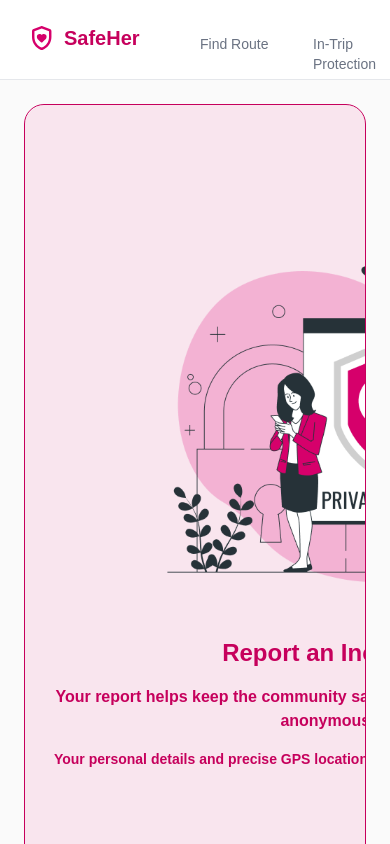
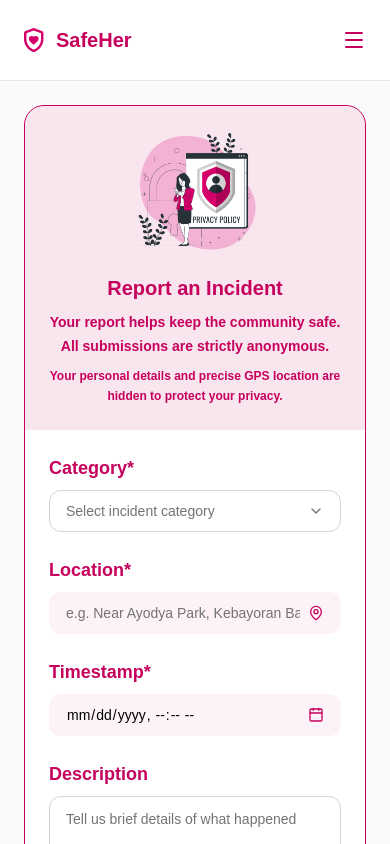
Before and after one commit to muthiariesta/finpro-team10, a Next.js app: page /report/new in a window 390 px wide. Shown: the top 844 px of the page. Built offline with nearby package versions, Linux system fonts and the light colour scheme.

Commit message:
style: make navbar and report pages responsive

```diff
--- a/src/app/report/new/page.tsx
+++ b/src/app/report/new/page.tsx
@@ -153,35 +153,35 @@ export default function NewReportPage() {
   const selectedCategory = CATEGORIES.find(c => c.value === formData.category);
 
   return (
-    <div className="w-full min-h-[calc(100vh-80px)] bg-[#FAFAFA] py-6 px-6">
+    <div className="w-full min-h-[calc(100vh-80px)] bg-[#FAFAFA] py-6 px-6 md:px-20">
       <div className="max-w-7xl mx-auto">
         {/* Main Container */}
-        <div className="w-full bg-white rounded-[20px] border border-pink-700 overflow-hidden flex h-[816px]">
+        <div className="w-full bg-white rounded-[20px] border border-pink-700 overflow-hidden flex flex-col md:flex-row md:h-[816px]">
           {/* Left Side - Illustration & Text */}
-          <div className="w-[605px] bg-pink-700/10 rounded-l-[20px] flex flex-col items-center justify-center flex-shrink-0 p-6">
+          <div className="w-full md:w-[605px] bg-pink-700/10 rounded-t-[20px] md:rounded-t-none md:rounded-l-[20px] flex flex-col items-center justify-center shrink-0 p-6 md:p-8">
             {/* Vector Illustration */}
-            <div className="mb-8">
+            <div className="mb-4 md:mb-8">
               <img
                 src="/assets/vector-report.png"
                 alt="Report Incident Illustration"
-                className="w-[400px] h-[350px] object-contain"
+                className="w-40 h-32 md:w-[400px] md:h-[350px] object-contain"
               />
             </div>
 
             {/* Text Section */}
-            <div className="text-center space-y-4">
-              <h2 className="text-pink-700 text-2xl font-semibold">Report an Incident</h2>
-              <p className="text-pink-700 text-base font-semibold leading-6">
+            <div className="text-center space-y-2 md:space-y-4">
+              <h2 className="text-pink-700 text-xl md:text-2xl font-semibold">Report an Incident</h2>
+              <p className="text-pink-700 text-sm md:text-base font-semibold leading-6">
                 Your report helps keep the community safe. All submissions are strictly anonymous.
               </p>
-              <p className="text-pink-700 text-sm font-semibold leading-5">
+              <p className="text-pink-700 text-xs md:text-sm font-semibold leading-5">
                 Your personal details and precise GPS location are hidden to protect your privacy.
               </p>
             </div>
           </div>
 
           {/* Right Side - Form */}
-          <div className="flex-1 p-8 overflow-y-auto">
+          <div className="flex-1 p-6 md:p-8 overflow-y-auto">
             <form onSubmit={handleSubmit} className="space-y-6">
               {/* Category */}
               <div ref={categoryRef} className="relative">
--- a/src/app/report/page.tsx
+++ b/src/app/report/page.tsx
@@ -24,10 +24,10 @@ export default async function ReportListPage() {
   }));
 
   return (
-    <div className="w-full min-h-[calc(100vh-80px)] bg-[#FAFAFA] py-6 px-6">
+    <div className="w-full min-h-[calc(100vh-80px)] bg-[#FAFAFA] py-6 px-6 md:px-20">
       <div className="max-w-5xl mx-auto">
-        <div className="flex items-center justify-between mb-6">
-          <h1 className="text-pink-700 text-2xl font-semibold">Incident Reports</h1>
+        <div className="flex flex-col sm:flex-row sm:items-center justify-between gap-3 mb-6">
+          <h1 className="text-pink-700 text-xl md:text-2xl font-semibold">Incident Reports</h1>
           <Link
             href="/report/new"
             className="px-5 py-2 bg-pink-700 rounded-xl text-white text-sm font-semibold hover:bg-pink-800 transition-colors flex items-center gap-1.5"
--- a/src/components/Navbar.tsx
+++ b/src/components/Navbar.tsx
@@ -1,79 +1,84 @@
 'use client';
 
+import { useState } from 'react';
 import Image from 'next/image';
 import Link from 'next/link';
 import { usePathname } from 'next/navigation';
+import { Menu, X } from 'lucide-react';
 
 interface NavItem {
   id: string;
   label: string;
   href: string;
-  leftPos: number;
-  width: number;
 }
 
 const navItems: NavItem[] = [
-  { id: 'find-route', label: 'Find Route', href: '/find-route', leftPos: 200, width: 80 },
-  { id: 'in-trip', label: 'In-Trip Protection', href: '/in-trip', leftPos: 313, width: 131 },
-  { id: 'report', label: 'Report Incident', href: '/report', leftPos: 470, width: 112 },
-  { id: 'contacts', label: 'Emergency Contacts', href: '/contacts', leftPos: 614, width: 128 },
+  { id: 'find-route', label: 'Find Route', href: '/find-route' },
+  { id: 'in-trip', label: 'In-Trip Protection', href: '/in-trip' },
+  { id: 'report', label: 'Report Incident', href: '/report' },
+  { id: 'contacts', label: 'Emergency Contacts', href: '/contacts' },
 ];
 
 export default function Navbar() {
   const pathname = usePathname();
+  const [mobileOpen, setMobileOpen] = useState(false);
 
-  const getActiveTab = (): NavItem | null => {
-    const active = navItems.find((item) => pathname === item.href || pathname.startsWith(item.href));
-    return active || null;
-  };
-
-  const activeItem = getActiveTab();
+  const isActive = (item: NavItem) => pathname === item.href || pathname.startsWith(item.href);
 
   return (
-    <nav className="w-full h-20 relative bg-white border-b border-gray-200 overflow-hidden">
+    <nav className="w-full bg-white border-b border-gray-200">
+      <div className="h-20 px-6 md:px-20 flex items-center justify-between">
         {/* Logo */}
-      <Link href="/" className="absolute left-[32px] top-[26px] flex items-center gap-3">
-        <Image
-          src="/assets/logo.svg"
-          alt="SafeHer Logo"
-          width={20}
-          height={24}
-          priority
-        />
-        <span className="text-pink-700 text-xl font-bold leading-5">
-          SafeHer
-        </span>
+        <Link href="/" className="flex items-center gap-3 shrink-0" onClick={() => setMobileOpen(false)}>
+          <Image src="/assets/logo.svg" alt="SafeHer Logo" width={20} height={24} priority />
+          <span className="text-pink-700 text-xl font-bold leading-5">SafeHer</span>
         </Link>
 
-      {/* Navigation Items */}
+        {/* Desktop Navigation */}
+        <div className="hidden md:flex items-center gap-8">
           {navItems.map((item) => (
             <Link
               key={item.id}
               href={item.href}
-          className={`absolute top-[34px] text-sm leading-5 transition-colors ${
-            activeItem?.id === item.id
-              ? 'font-bold text-pink-700'
-              : 'font-medium text-gray-500 hover:text-gray-700'
+              className={`text-sm leading-5 pb-6 -mb-6 border-b-2 transition-colors ${
+                isActive(item)
+                  ? 'font-bold text-pink-700 border-pink-700'
+                  : 'font-medium text-gray-500 border-transparent hover:text-gray-700'
               }`}
-          style={{ left: `${item.leftPos}px` }}
             >
               {item.label}
             </Link>
           ))}
+        </div>
 
-      {/* Active Tab Underline */}
-      {activeItem && (
-        <div
-          className="absolute bottom-0 h-1 bg-pink-700 transition-all duration-200"
-          style={{
-            left: `${activeItem.leftPos}px`,
-            width: `${activeItem.width}px`,
-          }}
-        />
+        {/* Mobile menu toggle */}
+        <button
+          type="button"
+          onClick={() => setMobileOpen((prev) => !prev)}
+          aria-label={mobileOpen ? 'Close menu' : 'Open menu'}
+          className="md:hidden p-2 -mr-2 text-pink-700"
+        >
+          {mobileOpen ? <X className="w-6 h-6" /> : <Menu className="w-6 h-6" />}
+        </button>
+      </div>
+
+      {/* Mobile Navigation */}
+      {mobileOpen && (
+        <div className="md:hidden px-6 pb-4 flex flex-col gap-1 border-t border-gray-100">
+          {navItems.map((item) => (
+            <Link
+              key={item.id}
+              href={item.href}
+              onClick={() => setMobileOpen(false)}
+              className={`py-3 text-sm border-b border-gray-50 ${
+                isActive(item) ? 'font-bold text-pink-700' : 'font-medium text-gray-500'
+              }`}
+            >
+              {item.label}
+            </Link>
+          ))}
+        </div>
       )}
-
-      {/* Right side placeholder */}
-      <div className="size-6 left-[355px] top-[37px] absolute" />
     </nav>
   );
 }
--- a/src/components/ReportList.tsx
+++ b/src/components/ReportList.tsx
@@ -112,11 +112,11 @@ export default function ReportList({ incidents }: { incidents: IncidentItem[] })
         return (
           <div
             key={incident.id}
-            className="w-full bg-white rounded-2xl border border-zinc-100 shadow-sm p-5 hover:shadow-md transition-shadow"
+            className="w-full bg-white rounded-2xl border border-zinc-100 shadow-sm p-4 md:p-5 hover:shadow-md transition-shadow"
           >
-            <div className="flex items-start justify-between gap-4">
-              <div className="flex-1 min-w-0">
-                <div className="flex items-center gap-3 mb-2">
+            <div className="flex flex-wrap items-start justify-between gap-4">
+              <div className="flex-1 min-w-[200px]">
+                <div className="flex flex-wrap items-center gap-2 md:gap-3 mb-2">
                   <span
                     className={`px-3 py-1 rounded-full text-xs font-semibold flex items-center gap-1.5 ${CATEGORY_STYLES[incident.category] ?? CATEGORY_STYLES.other}`}
                   >
```
Lines whose indentation alone changed are shown as unchanged.
